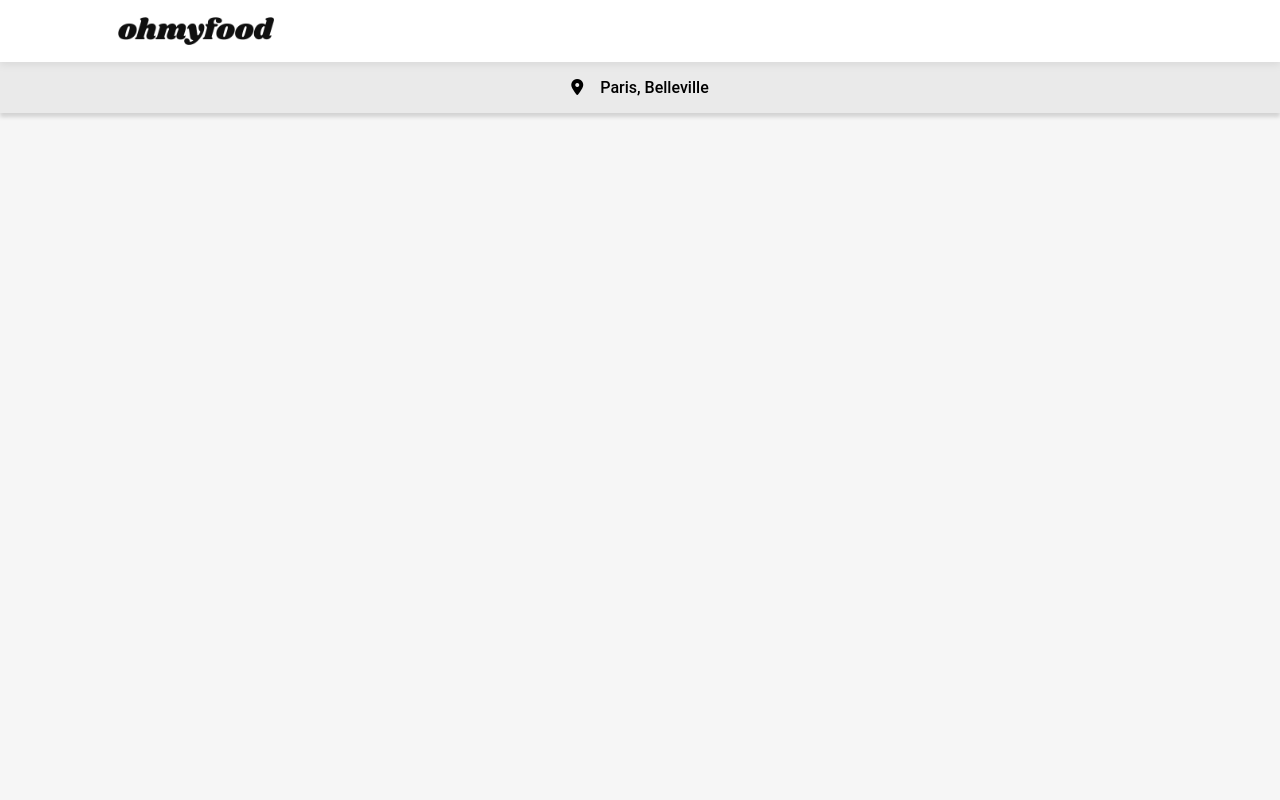
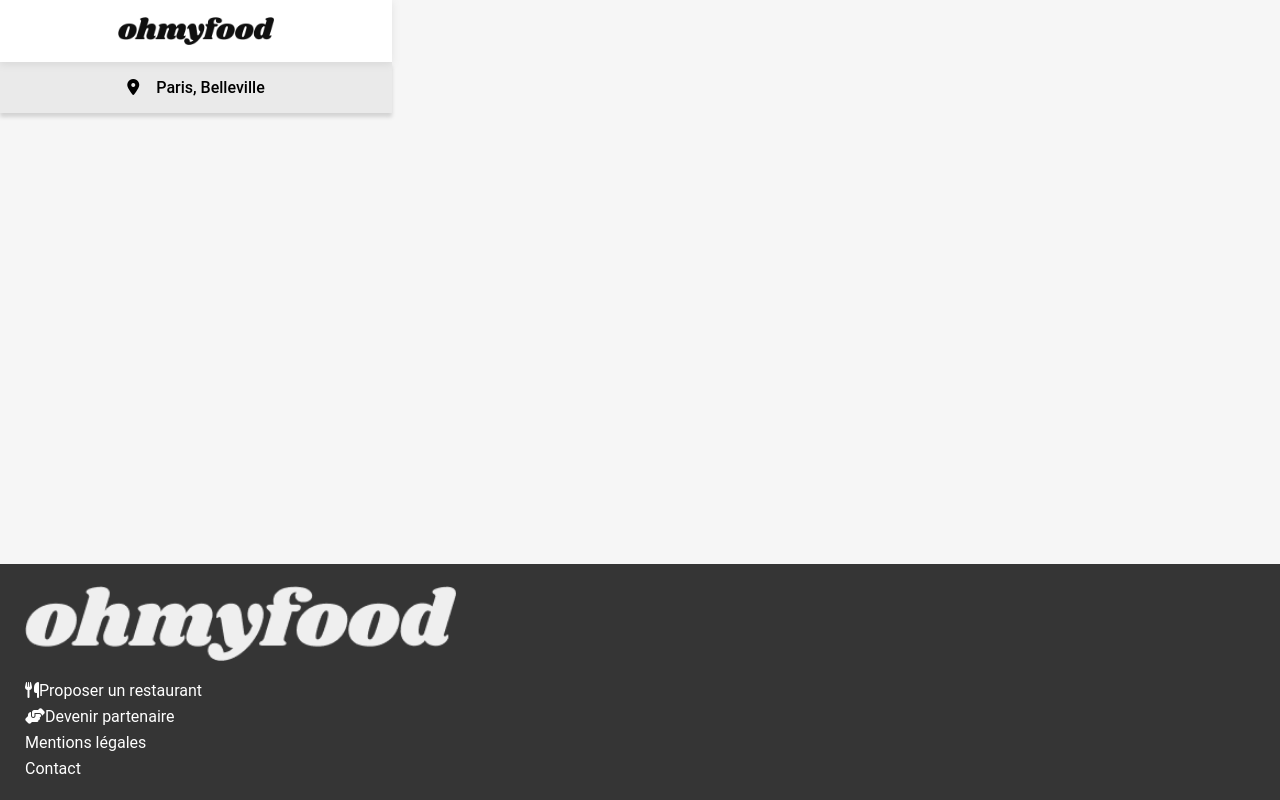
Before and after one commit to dylanlaborde/Omyfood_Oc, a plain HTML site: page index.html in a window 1280 px wide. Drawn offline with Linux system fonts and the light colour scheme.

Commit message:
ajout du footer

```diff
--- a/SASS/style.scss
+++ b/SASS/style.scss
@@ -3,10 +3,19 @@
 }
 
 body {
+    display: flex;
+    flex-direction: column;
+    justify-content: space-between;
     background-color: #F6F6F6;
     margin: 0;
     padding: 0;
+    height:100vh;
 }
+
+.main-container{
+    display: flex;
+}
+
 header{
     height: 113px;
 }
@@ -41,3 +50,26 @@ header{
        font-weight: 500;
     }
 }
+
+//*Footer*//
+
+.footer{
+    background-color: #353535;
+    padding: 22px 25px 22px 25px;
+    display: flex;
+    flex-direction: column;
+    gap: 16px;
+    .footer__logo > img{
+        filter: invert(100%);
+        width: 35%;
+    }
+    .footer__link{
+        display: flex;
+        flex-direction: column;
+        gap:7px;
+        a{
+            text-decoration: none;
+            color: white;
+        }
+    }
+}
--- a/index.html
+++ b/index.html
@@ -10,6 +10,7 @@
     <link rel="stylesheet" href="./Assets/Css/index.css">
 </head>
 <body>
+    <div class="main-container">
         <header>
             <div class="header__">
                 <div class="header__backicon">
@@ -26,5 +27,17 @@
                 <span class="location__textfield">Paris, Belleville</span>
             </div>
         </header>
+    </div>
+    <footer class="footer">
+            <div class="footer__logo">
+                <img src="./Assets/Images/logo/ohmyfood.png" alt="">
+            </div>
+            <div class="footer__link">
+                <a href="/" target="_blank"><i class="fa-solid fa-utensils"></i>Proposer un restaurant</a>
+                <a href="/" target="_blank"><i class="fa-solid fa-handshake-angle"></i>Devenir partenaire</a>
+                <a href="/" target="_blank">Mentions légales</a>
+                <a href="/" target="_blank">Contact</a>
+            </div>
+    </footer>
 </body>
 </html>
```
Also changed, not shown: Assets/Css/index.css, 1 other file. Lines whose indentation alone changed are shown as unchanged.
